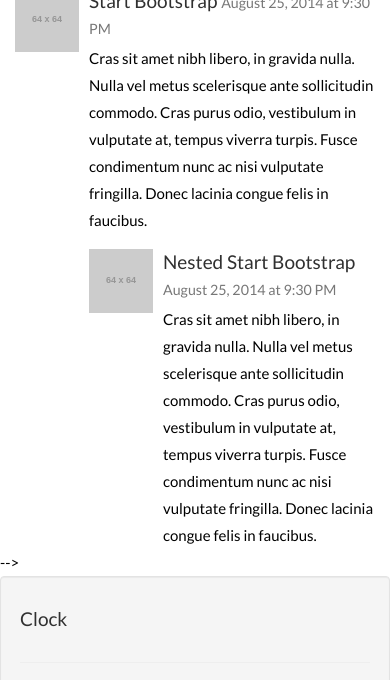
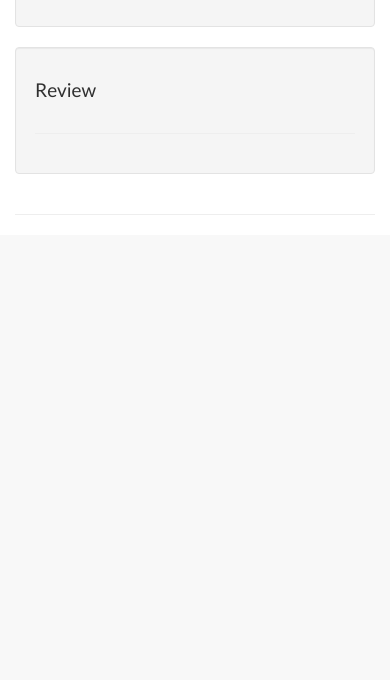
Before and after one commit to DioSyahrizal/TubesCI, a CodeIgniter app: the page made by application/views/review.php in a window 390 px wide. Shown: the part 827-1507 px from the top of the page. After the commit the page ends 1001 px from the top, so only its background shows below. Run offline with CodeIgniter, Linux system fonts and the light colour scheme; grey boxes labelled with a size stand in for pictures from a placeholder-image service; data that the repository does not hold is empty; some libraries are stand-ins or nearby versions.

Commit message:
"hapus comment asli"

```diff
--- a/application/views/review.php
+++ b/application/views/review.php
@@ -48,12 +48,12 @@ $this->load->view('header');
             </form>
         </div>
 
-        <hr>
+        <hr> -->
 
         <!-- Posted Comments -->
 
         <!-- Comment -->
-        <div class="media">
+        <!-- <div class="media">
             <a class="pull-left" href="#">
                 <img class="media-object" src="http://placehold.it/64x64" alt="">
             </a>
@@ -63,10 +63,10 @@ $this->load->view('header');
                 </h4>
                 Cras sit amet nibh libero, in gravida nulla. Nulla vel metus scelerisque ante sollicitudin commodo. Cras purus odio, vestibulum in vulputate at, tempus viverra turpis. Fusce condimentum nunc ac nisi vulputate fringilla. Donec lacinia congue felis in faucibus.
             </div>
-        </div>
+        </div> -->
 
         <!-- Comment -->
-        <div class="media">
+        <!-- <div class="media">
             <a class="pull-left" href="#">
                 <img class="media-object" src="http://placehold.it/64x64" alt="">
             </a>
@@ -75,7 +75,7 @@ $this->load->view('header');
                     <small>August 25, 2014 at 9:30 PM</small>
                 </h4>
                 Cras sit amet nibh libero, in gravida nulla. Nulla vel metus scelerisque ante sollicitudin commodo. Cras purus odio, vestibulum in vulputate at, tempus viverra turpis. Fusce condimentum nunc ac nisi vulputate fringilla. Donec lacinia congue felis in faucibus.
-                <!-- Nested Comment -->
+
                 <div class="media">
                     <a class="pull-left" href="#">
                         <img class="media-object" src="http://placehold.it/64x64" alt="">
@@ -87,14 +87,14 @@ $this->load->view('header');
                         Cras sit amet nibh libero, in gravida nulla. Nulla vel metus scelerisque ante sollicitudin commodo. Cras purus odio, vestibulum in vulputate at, tempus viverra turpis. Fusce condimentum nunc ac nisi vulputate fringilla. Donec lacinia congue felis in faucibus.
                     </div>
                 </div>
-                <!-- End Nested Comment -->
+
             </div>
-        </div>
+        </div> -->
 
-    </div> -->
+    </div>
 
     <!-- Blog Sidebar Widgets Column -->
-    <!-- <div class="col-md-4"> -->
+    <div class="col-md-4">
 
         <!--
         <div class="well">
```
